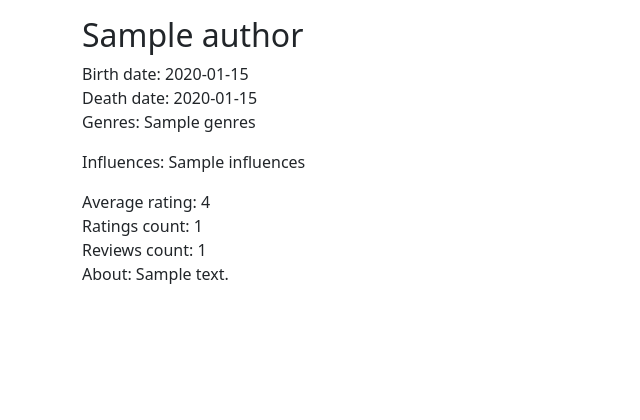
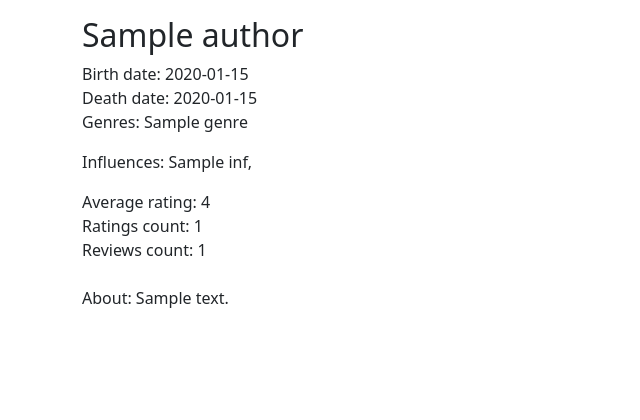
Before and after one commit to yamesyung/SoloScribe, a Django app: template templates/authors/author_detail.html in a window 1280 px wide. Shown: the part 56-476 px from the top of the page, without its empty margins (0-640 px from the left). Run offline with Django 4.2, Linux system fonts and the light colour scheme; the template is opened without the code that fills it: most values are stand-ins (such as "Sample title", 1, 10 or a date in 2020).

Commit message:
added functions to deal with the lists in the author model, got rid of empty values from birth/death dates

```diff
--- a/templates/authors/author_detail.html
+++ b/templates/authors/author_detail.html
@@ -10,11 +10,20 @@
         <div>Birth date: {{ author.format_bdate }}</div>
         <div>Death date: {{ author.format_ddate }}</div>
 
-        <p>Genres: {{ author.genres }}</p>
-        <p>Influences: {{ author.influences }}</p>
+        <p>Genres:
+                {% for genre in author.list_genres %}
+                        <span>{{genre}}</span>
+                {% endfor %}
+        </p>
+        <p>Influences:
+                {% for inf in author.list_influences %}
+                        <span>{{inf}},</span>
+                {% endfor %}
+        </p>
         <div>Average rating: {{ author.avg_rating }}</div>
         <div>Ratings count: {{ author.rating_count }}</div>
         <div>Reviews count: {{ author.reviews_count }}</div>
+        <br>
         <p>About: {{ author.about }}</p>
 
 
--- a/templates/authors/author_list.html
+++ b/templates/authors/author_list.html
@@ -21,7 +21,7 @@
             <td> {{ author.avg_rating }} </td>
             <td> {{ author.rating_count }} </td>
             <td> {{ author.reviews_count }} </td>
-            <td> {{ author.genres }} </td>
+            <td>  {% for genre in author.list_genres %} <span>{{ genre }}</span> {% endfor %} </td>
             {% endfor %}
              </tr>
         </table>
```
Also changed, not shown: books/models.py (+21 -2 lines).
